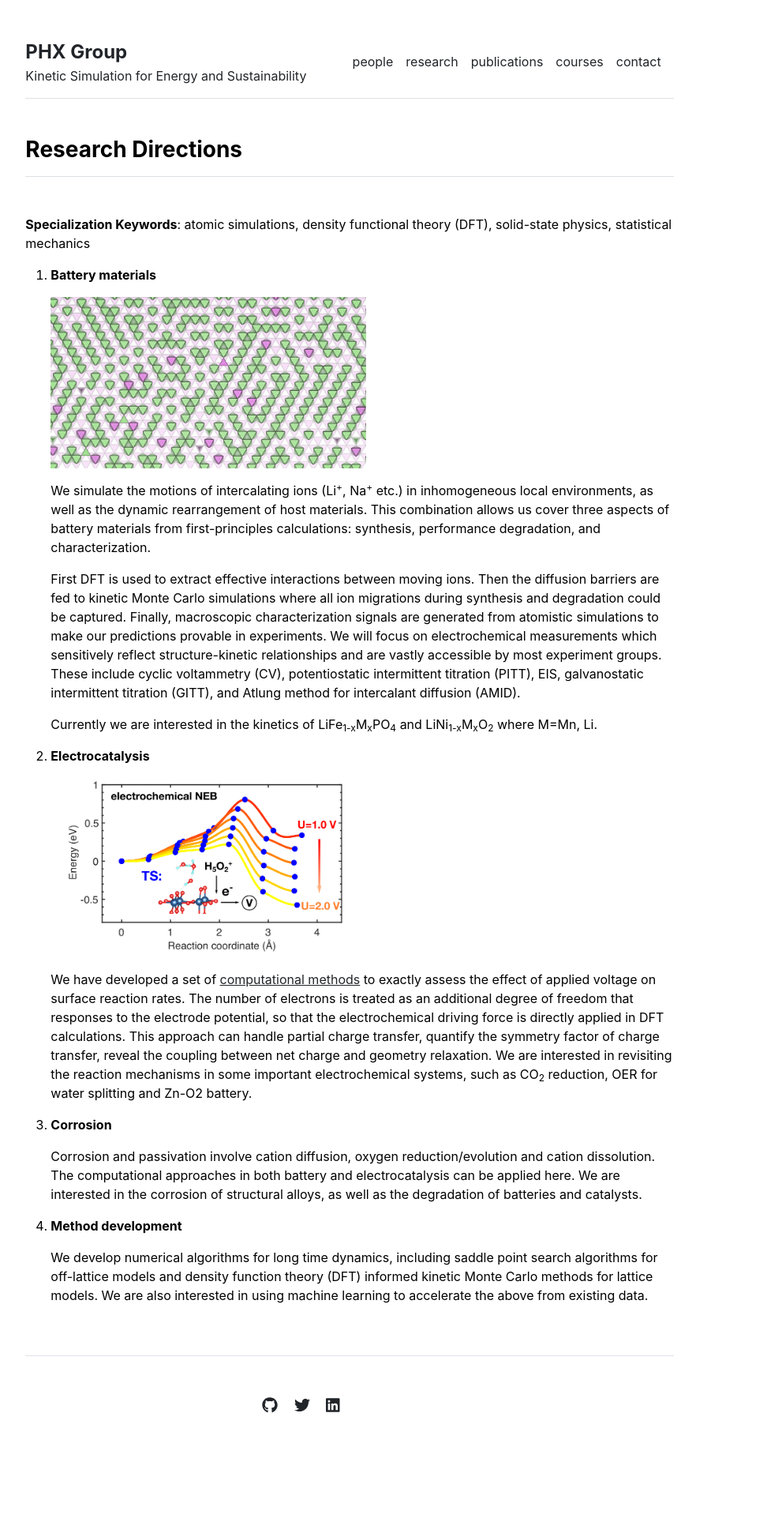
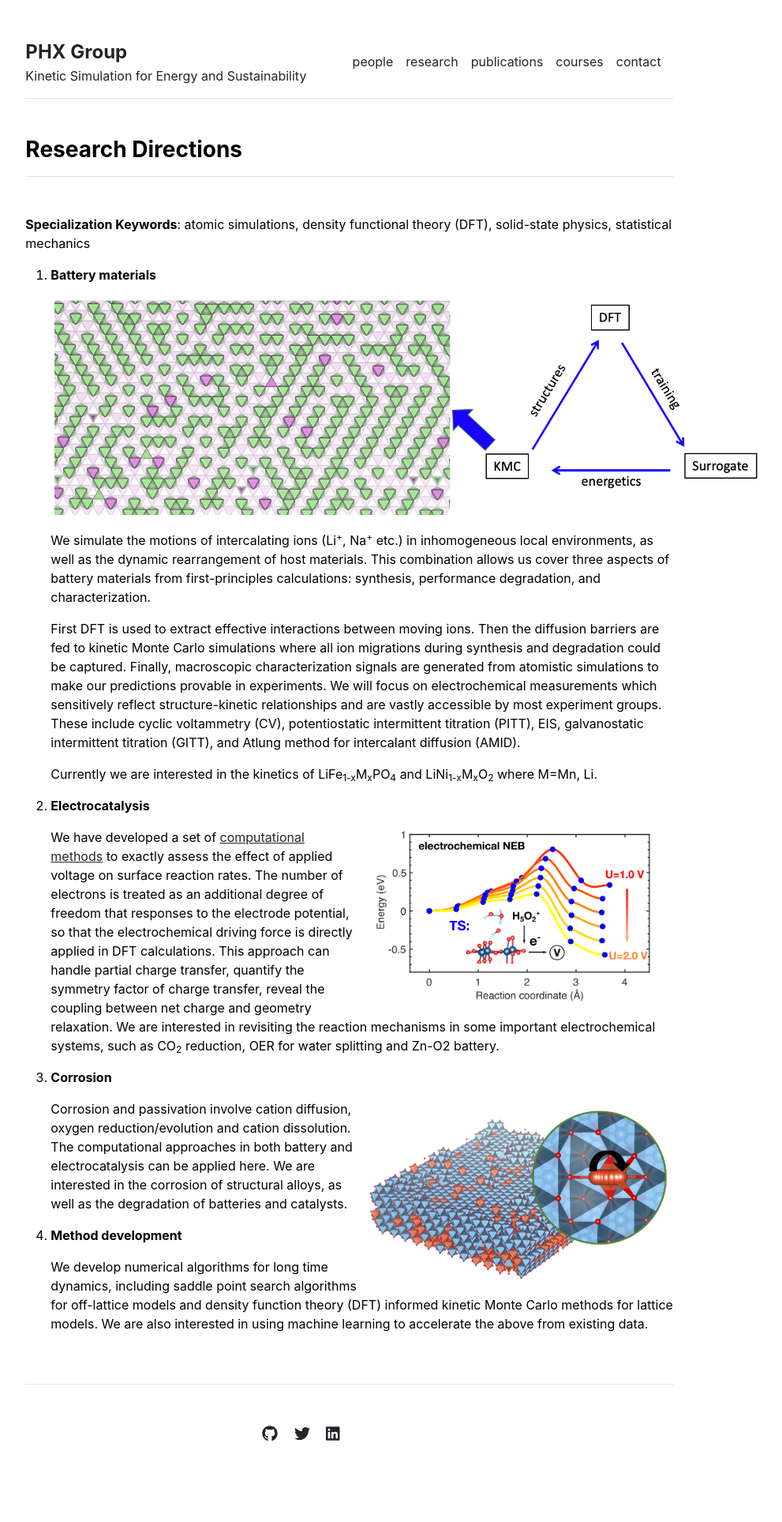
Before and after one commit to penghao-xiao/xiao_group, a Jekyll site: the page built from research.md, in a window 1280 px wide. Shown: the whole page at 79% size, without its empty margins (197-1188 px from the left). Built offline with Jekyll 4.4.1, drawn with Linux system fonts in a browser that asks for light colours; before the commit the page ends 1891 px from its top, so only the background shows below that.

Commit message:
add corrosion figure

```diff
--- a/research.md
+++ b/research.md
@@ -7,7 +7,7 @@ title: "Research Directions"
 
 1. **Battery materials**
 
-   <img src="{{ site.github.url }}/assets/img/struc5800_2.png" alt="drawing" width="400"/>
+   <img src="{{ site.github.url }}/research/battery.png" alt="drawing"  width="900"/>
 
    We simulate the motions of intercalating ions (Li<sup>+</sup>, Na<sup>+</sup> etc.) in inhomogeneous local environments, as well as the dynamic rearrangement of host materials. This combination allows us cover three aspects of battery materials from first-principles calculations: synthesis, performance degradation, and characterization.
 
@@ -17,11 +17,13 @@ title: "Research Directions"
 
 2. **Electrocatalysis**
 
-   <img src="{{ site.github.url }}/assets/img/eNEB_toc.png" alt="drawing" width="400" />
+   <img src="{{ site.github.url }}/research/eNEB_toc.png" alt="drawing" width="400" style="float: right;" />
 
    We have developed a set of [computational methods](https://github.com/penghao-xiao/Electrochemical-barrier) to exactly assess the effect of applied voltage on surface reaction rates. The number of electrons is treated as an additional degree of freedom that responses to the electrode potential, so that the electrochemical driving force is directly applied in DFT calculations. This approach can handle partial charge transfer, quantify the symmetry factor of charge transfer, reveal the coupling between net charge and geometry relaxation. We are interested in revisiting the reaction mechanisms in some important electrochemical systems, such as CO<sub>2</sub> reduction, OER for water splitting and Zn-O2 battery.
 
 3. **Corrosion**
+
+   <img src="{{ site.github.url }}/research/corrosion.png" alt="drawing" width="400" style="float: right;" />
 
    Corrosion and passivation involve cation diffusion, oxygen reduction/evolution and cation dissolution. The computational approaches in both battery and electrocatalysis can be applied here. We are interested in the corrosion of structural alloys, as well as the degradation of batteries and catalysts.
 
```
Also changed, not shown: research/battery.png (added), research/corrosion.png (added), research/eNEB_toc.png (renamed from assets/img/eNEB_toc.png), research/struc5800_2.png (renamed from assets/img/struc5800_2.png).
